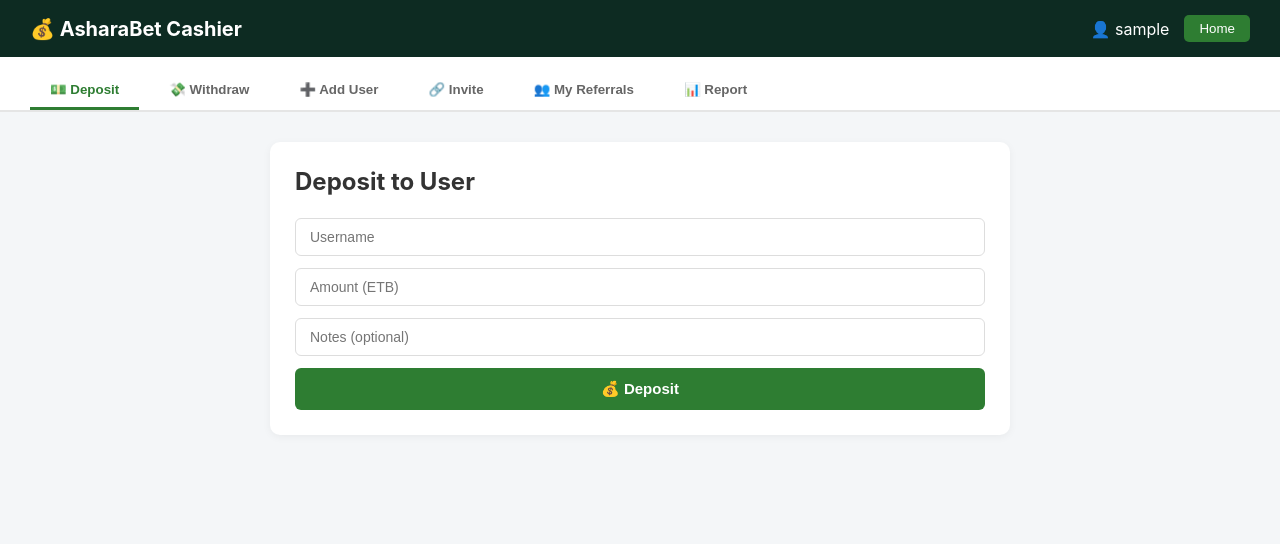
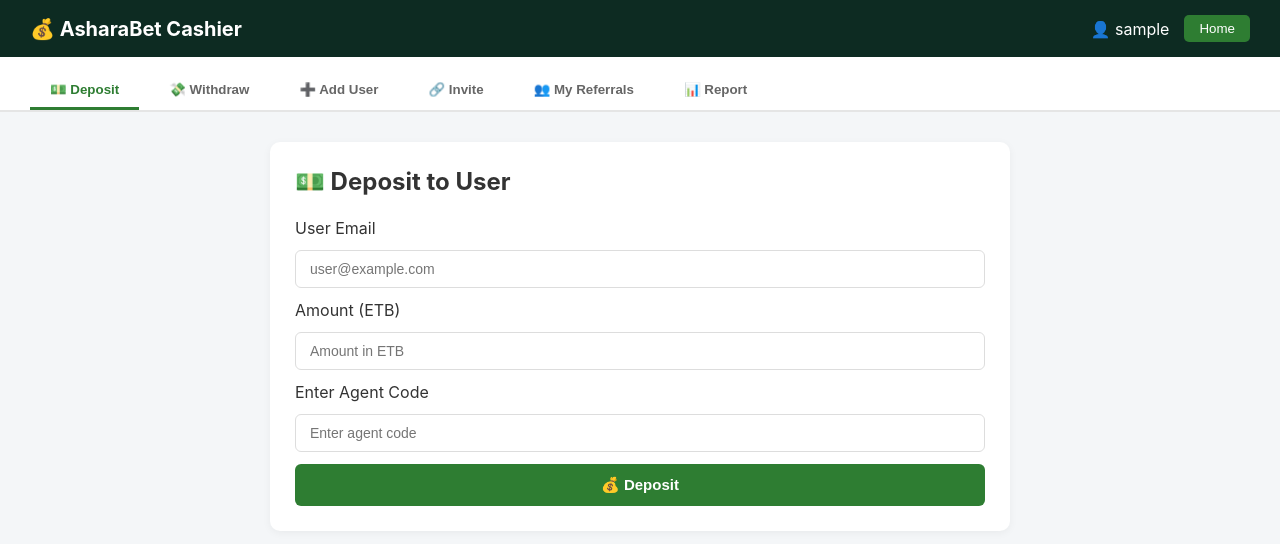
Before and after one commit to Dani-12387/ashara-bet, a React (Create React App) app in the folder frontend/: page /cashier in a window 1280 px wide. Shown: the top 544 px of the page. Built offline with nearby package versions, Linux system fonts and the light colour scheme; sample sign-in values are in the browser's storage.

Commit message:
Added full Cashier system with referrals

```diff
--- a/frontend/src/pages/Cashier/CashierPage.js
+++ b/frontend/src/pages/Cashier/CashierPage.js
@@ -13,14 +13,29 @@
   const [message, setMessage] = useState('');
   const [error, setError] = useState('');
 
-  // Forms
-  const [depositForm, setDepositForm] = useState({ username: '', amount: '', notes: '' });
-  const [withdrawForm, setWithdrawForm] = useState({ username: '', amount: '', notes: '' });
-  const [userForm, setUserForm] = useState({ username: '', email: '', phone: '', password: '', initialBalance: '' });
+  // ===== FORMS (Deposit & Withdraw now use EMAIL + agentCode) =====
+  const [depositForm, setDepositForm] = useState({
+    email: '',
+    amount: '',
+    notes: ''   // ✅ Agent Code goes here
+  });
+  const [withdrawForm, setWithdrawForm] = useState({
+    email: '',
+    amount: '',
+    notes: ''   // ✅ Agent Code goes here
+  });
+  const [userForm, setUserForm] = useState({
+    username: '',
+    email: '',
+    phone: '',
+    password: '',
+    initialBalance: '',
+    agentCode: ''   // ✅ Agent Code for Add User
+  });
   const [report, setReport] = useState(null);
   const [reportRange, setReportRange] = useState({ startDate: '', endDate: '' });
 
-  // ✅ Referral state
+  // ===== REFERRAL STATE =====
   const [referral, setReferral] = useState(null);
   const [referrals, setReferrals] = useState(null);
   const [copied, setCopied] = useState(false);
@@ -45,7 +60,7 @@
     setTimeout(() => { setMessage(''); setError(''); }, 4000);
   };
 
-  // === DEPOSIT ===
+  // ===== DEPOSIT =====
   const handleDeposit = async (e) => {
     e.preventDefault();
     setLoading(true);
@@ -53,14 +68,14 @@
       const res = await axios.post(`${API_URL}/api/cashier/deposit`, depositForm, authHeaders());
       if (res.data.success) {
         showMessage(res.data.message);
-        setDepositForm({ username: '', amount: '', notes: '' });
+        setDepositForm({ email: '', amount: '', notes: '' });
       }
     } catch (err) {
       showMessage(err.response?.data?.message || 'Deposit failed', true);
     } finally { setLoading(false); }
   };
 
-  // === WITHDRAW ===
+  // ===== WITHDRAW =====
   const handleWithdraw = async (e) => {
     e.preventDefault();
     setLoading(true);
@@ -68,14 +83,14 @@
       const res = await axios.post(`${API_URL}/api/cashier/withdraw`, withdrawForm, authHeaders());
       if (res.data.success) {
         showMessage(res.data.message);
-        setWithdrawForm({ username: '', amount: '', notes: '' });
+        setWithdrawForm({ email: '', amount: '', notes: '' });
       }
     } catch (err) {
       showMessage(err.response?.data?.message || 'Withdrawal failed', true);
     } finally { setLoading(false); }
   };
 
-  // === ADD USER ===
+  // ===== ADD USER =====
   const handleAddUser = async (e) => {
     e.preventDefault();
     setLoading(true);
@@ -83,14 +98,14 @@
       const res = await axios.post(`${API_URL}/api/cashier/add-user`, userForm, authHeaders());
       if (res.data.success) {
         showMessage(res.data.message);
-        setUserForm({ username: '', email: '', phone: '', password: '', initialBalance: '' });
+        setUserForm({ username: '', email: '', phone: '', password: '', initialBalance: '', agentCode: '' });
       }
     } catch (err) {
       showMessage(err.response?.data?.message || 'Failed to create user', true);
     } finally { setLoading(false); }
   };
 
-  // === REPORT ===
+  // ===== REPORT =====
   const handleGenerateReport = async () => {
     setLoading(true);
     try {
@@ -105,7 +120,7 @@
     } finally { setLoading(false); }
   };
 
-  // === ✅ LOAD REFERRAL LINK ===
+  // ===== REFERRAL LINK =====
   const loadReferralLink = async () => {
     setLoading(true);
     try {
@@ -116,7 +131,7 @@
     } finally { setLoading(false); }
   };
 
-  // === ✅ LOAD REFERRED USERS ===
+  // ===== MY REFERRALS =====
   const loadReferrals = async () => {
     setLoading(true);
     try {
@@ -127,7 +142,7 @@
     } finally { setLoading(false); }
   };
 
-  // === ✅ COPY REFERRAL LINK ===
+  // ===== COPY REFERRAL LINK =====
   const copyReferralLink = () => {
     if (!referral) return;
     navigator.clipboard.writeText(referral.referralLink).then(() => {
@@ -172,46 +187,143 @@
 
       {/* CONTENT */}
       <div className="cashier-content">
+
+        {/* ===== DEPOSIT TAB ===== */}
         {tab === 'deposit' && (
           <form className="cashier-form" onSubmit={handleDeposit}>
-            <h2>Deposit to User</h2>
-            <input placeholder="Username" value={depositForm.username}
-              onChange={e => setDepositForm({ ...depositForm, username: e.target.value })} required />
-            <input type="number" placeholder="Amount (ETB)" value={depositForm.amount}
-              onChange={e => setDepositForm({ ...depositForm, amount: e.target.value })} required />
-            <input placeholder="Notes (optional)" value={depositForm.notes}
-              onChange={e => setDepositForm({ ...depositForm, notes: e.target.value })} />
-            <button type="submit" disabled={loading}>{loading ? 'Processing...' : '💰 Deposit'}</button>
+            <h2>💵 Deposit to User</h2>
+
+            <label>User Email</label>
+            <input
+              type="email"
+              placeholder="user@example.com"
+              value={depositForm.email}
+              onChange={e => setDepositForm({ ...depositForm, email: e.target.value })}
+              required
+            />
+
+            <label>Amount (ETB)</label>
+            <input
+              type="number"
+              placeholder="Amount in ETB"
+              value={depositForm.amount}
+              onChange={e => setDepositForm({ ...depositForm, amount: e.target.value })}
+              required
+            />
+
+            {/* ✅ Notes → Agent Code */}
+            <label>Enter Agent Code</label>
+            <input
+              type="text"
+              placeholder="Enter agent code"
+              value={depositForm.notes}
+              onChange={e => setDepositForm({ ...depositForm, notes: e.target.value })}
+            />
+
+            <button type="submit" disabled={loading}>
+              {loading ? 'Processing...' : '💰 Deposit'}
+            </button>
           </form>
         )}
 
+        {/* ===== WITHDRAW TAB ===== */}
         {tab === 'withdraw' && (
           <form className="cashier-form" onSubmit={handleWithdraw}>
-            <h2>Withdraw from User</h2>
-            <input placeholder="Username" value={withdrawForm.username}
-              onChange={e => setWithdrawForm({ ...withdrawForm, username: e.target.value })} required />
-            <input type="number" placeholder="Amount (ETB)" value={withdrawForm.amount}
-              onChange={e => setWithdrawForm({ ...withdrawForm, amount: e.target.value })} required />
-            <input placeholder="Notes (optional)" value={withdrawForm.notes}
-              onChange={e => setWithdrawForm({ ...withdrawForm, notes: e.target.value })} />
-            <button type="submit" disabled={loading}>{loading ? 'Processing...' : '💸 Withdraw'}</button>
+            <h2>💸 Withdraw from User</h2>
+
+            <label>User Email</label>
+            <input
+              type="email"
+              placeholder="user@example.com"
+              value={withdrawForm.email}
+              onChange={e => setWithdrawForm({ ...withdrawForm, email: e.target.value })}
+              required
+            />
+
+            <label>Amount (ETB)</label>
+            <input
+              type="number"
+              placeholder="Amount in ETB"
+              value={withdrawForm.amount}
+              onChange={e => setWithdrawForm({ ...withdrawForm, amount: e.target.value })}
+              required
+            />
+
+            {/* ✅ Notes → Agent Code */}
+            <label>Enter Agent Code</label>
+            <input
+              type="text"
+              placeholder="Enter agent code"
+              value={withdrawForm.notes}
+              onChange={e => setWithdrawForm({ ...withdrawForm, notes: e.target.value })}
+            />
+
+            <button type="submit" disabled={loading}>
+              {loading ? 'Processing...' : '💸 Withdraw'}
+            </button>
           </form>
         )}
 
+        {/* ===== ADD USER TAB ===== */}
         {tab === 'addUser' && (
           <form className="cashier-form" onSubmit={handleAddUser}>
-            <h2>Create New User</h2>
-            <input placeholder="Username" value={userForm.username}
-              onChange={e => setUserForm({ ...userForm, username: e.target.value })} required />
-            <input type="email" placeholder="Email" value={userForm.email}
-              onChange={e => setUserForm({ ...userForm, email: e.target.value })} required />
-            <input placeholder="Phone (optional)" value={userForm.phone}
-              onChange={e => setUserForm({ ...userForm, phone: e.target.value })} />
-            <input type="password" placeholder="Password" value={userForm.password}
-              onChange={e => setUserForm({ ...userForm, password: e.target.value })} required />
-            <input type="number" placeholder="Initial Balance (optional)" value={userForm.initialBalance}
-              onChange={e => setUserForm({ ...userForm, initialBalance: e.target.value })} />
-            <button type="submit" disabled={loading}>{loading ? 'Creating...' : '➕ Create User'}</button>
+            <h2>➕ Create New User</h2>
+
+            <label>Username</label>
+            <input
+              type="text"
+              placeholder="Username"
+              value={userForm.username}
+              onChange={e => setUserForm({ ...userForm, username: e.target.value })}
+              required
+            />
+
+            <label>Email</label>
+            <input
+              type="email"
+              placeholder="user@example.com"
+              value={userForm.email}
+              onChange={e => setUserForm({ ...userForm, email: e.target.value })}
+              required
+            />
+
+            <label>Phone (optional)</label>
+            <input
+              type="text"
+              placeholder="09XXXXXXXX"
+              value={userForm.phone}
+              onChange={e => setUserForm({ ...userForm, phone: e.target.value })}
+            />
+
+            <label>Password</label>
+            <input
+              type="password"
+              placeholder="Password"
+              value={userForm.password}
+              onChange={e => setUserForm({ ...userForm, password: e.target.value })}
+              required
+            />
+
+            <label>Initial Balance (optional)</label>
+            <input
+              type="number"
+              placeholder="Initial balance in ETB"
+              value={userForm.initialBalance}
+              onChange={e => setUserForm({ ...userForm, initialBalance: e.target.value })}
+            />
+
+            {/* ✅ Agent Code */}
+            <label>Enter Agent Code</label>
+            <input
+              type="text"
+              placeholder="Enter agent code"
+              value={userForm.agentCode}
+              onChange={e => setUserForm({ ...userForm, agentCode: e.target.value })}
+            />
+
+            <button type="submit" disabled={loading}>
+              {loading ? 'Creating...' : '➕ Create User'}
+            </button>
           </form>
         )}
 
```
Also changed, not shown: 1 other file (tests, documents, lock files or other folders).
